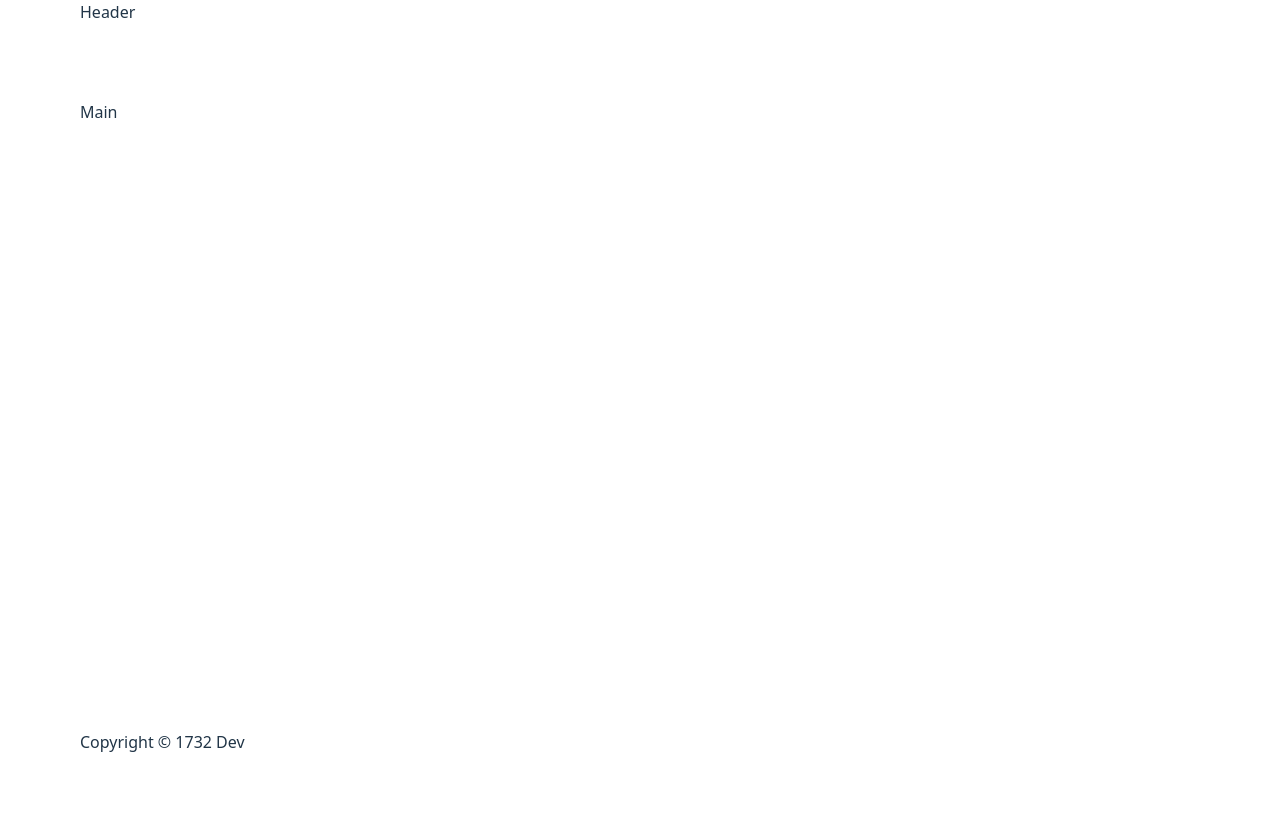
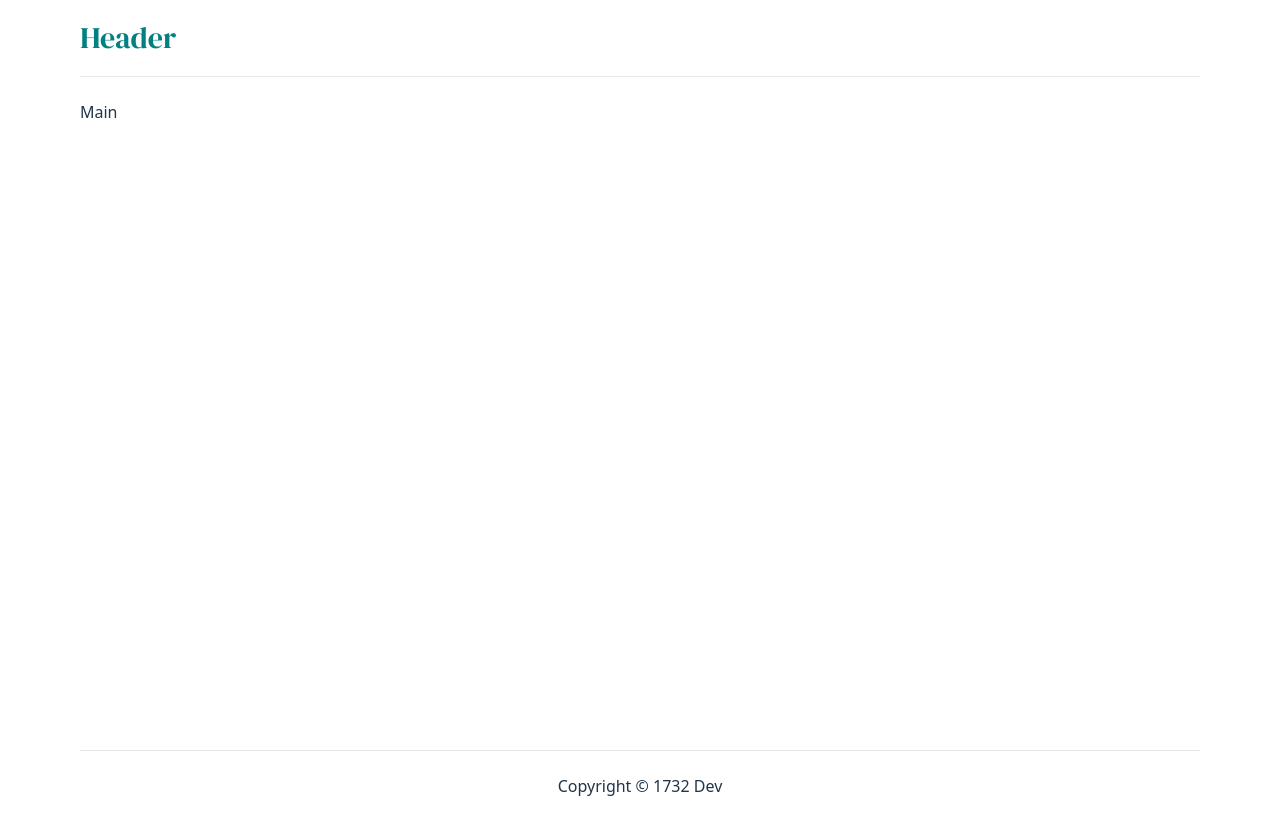
Before and after one commit to AJ1732/pern_stack, a React (Vite) app in the folder client/: page / in a window 1280 px wide. Built offline with nearby package versions, Linux system fonts and the light colour scheme.

Commit message:
fix: solve tailwind bug
by changing location of anatomy folder

```diff
--- a/client/src/App.jsx
+++ b/client/src/App.jsx
@@ -1,11 +1,11 @@
-import Header from '../anatomy/Layout/Header/Header'
-import Main from '../anatomy/Layout/Main/Main'
-import Footer from '../anatomy/Layout/Footer/Footer'
+import Header from './anatomy/Layout/Header/Header'
+import Main from './anatomy/Layout/Main/Main'
+import Footer from './anatomy/Layout/Footer/Footer'
 
 function App() {
 
   return (
-    <div className='content-grid all | min-h-dvh'>
+    <div className='content-grid all | '>
       <Header />
       <Main />
       <Footer />
--- a/client/anatomy/Layout/Header/Header.jsx
+++ b/client/src/anatomy/Layout/Header/Header.jsx
@@ -2,9 +2,9 @@ import React from 'react'
 
 const Header = () => {
   return (
-    <header>
+    <header >
       <nav className='flex justify-between items-center | py-5 border-b border-shade'>
-        <h1 className='font-semibold text-3xl self-start'>Header</h1>
+        <h1 className='font-dm-serif font-semibold text-teal text-3xl self-start'>Header</h1>
       </nav>
     </header>
   )
--- a/client/tailwind.config.js
+++ b/client/tailwind.config.js
@@ -7,15 +7,15 @@ export default {
   theme: {
     extend: {
       colors: {
-        teal: "teal",
-        darkshade: "#21252B",
-        lightshade: "#D3DDEF",
-        greyshade: "#383D46"
+        'teal': '#008080',
+        "darkshade": '#21252B',
+        'lightshade': '#D3DDEF',
+        'greyshade': '#383D46',
       },
       fontFamily: {
-        "dm-serif": ["DM Serif Display", "serif"],
-        "poppins": ["Poppins", "sans-serif"],
-        "lora": ["Lora", "serif"],
+        'dm-serif': ['DM Serif Display', 'serif'],
+        'poppins': ['Poppins', 'sans-serif'],
+        'lora': ['Lora', 'serif'],
       }
     },
   },
```
Also changed, not shown: client/src/anatomy/Layout/Footer/Footer.jsx (renamed from client/anatomy/Layout/Footer/Footer.jsx), client/src/anatomy/Layout/Main/Main.jsx (renamed from client/anatomy/Layout/Main/Main.jsx), client/src/anatomy/Layout/Main/Pages/Error/ErrorPage.jsx (renamed from client/anatomy/Layout/Main/Pages/Error/ErrorPage.jsx), client/src/anatomy/Layout/Main/Pages/Home/HomePage.jsx (renamed from client/anatomy/Layout/Main/Pages/Home/HomePage.jsx).
